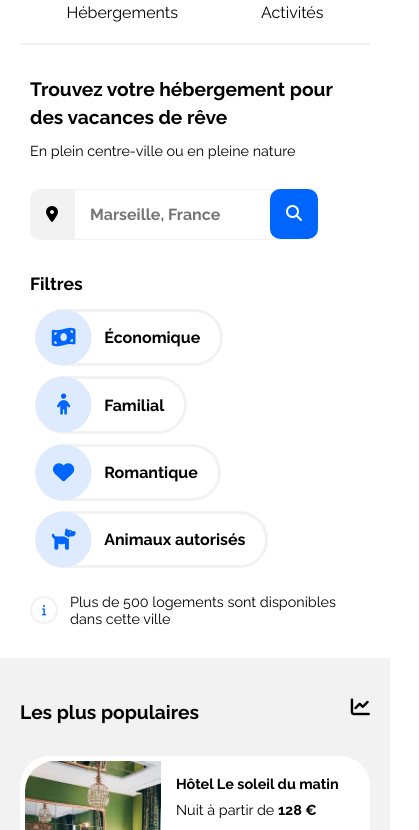
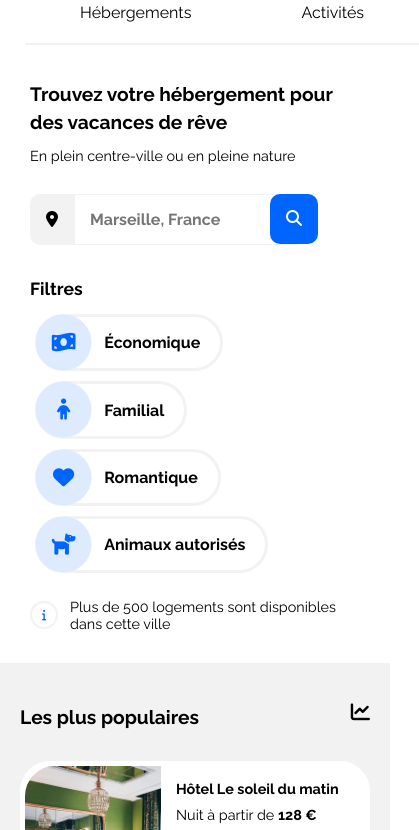
Before and after one commit to AnneJouve/JouveAnne_2_15032021, a plain HTML site: page index.html in a window 390 px wide. Shown: the part 81-911 px from the top of the page, 419 px wide, since content can reach past the window. Drawn offline with Linux system fonts and the light colour scheme.

Commit message:
Correction border-bottom nav en version mobile

```diff
--- a/styles.css
+++ b/styles.css
@@ -585,13 +585,13 @@ figcaption span {
         order: 3;
         width: 100%;
         padding: 5px;
-        border-bottom: 2px solid #F2F2F2;
         text-align: center;
         display: flex;
         justify-content: space-around;
     }
     .header-nav a {
-        padding: 0 40px 10px 40px;
+        padding: 0 55px 15px 55px;
+        border-bottom: 2px solid #F2F2F2;
     }
 
     .header-nav a:hover {
```
